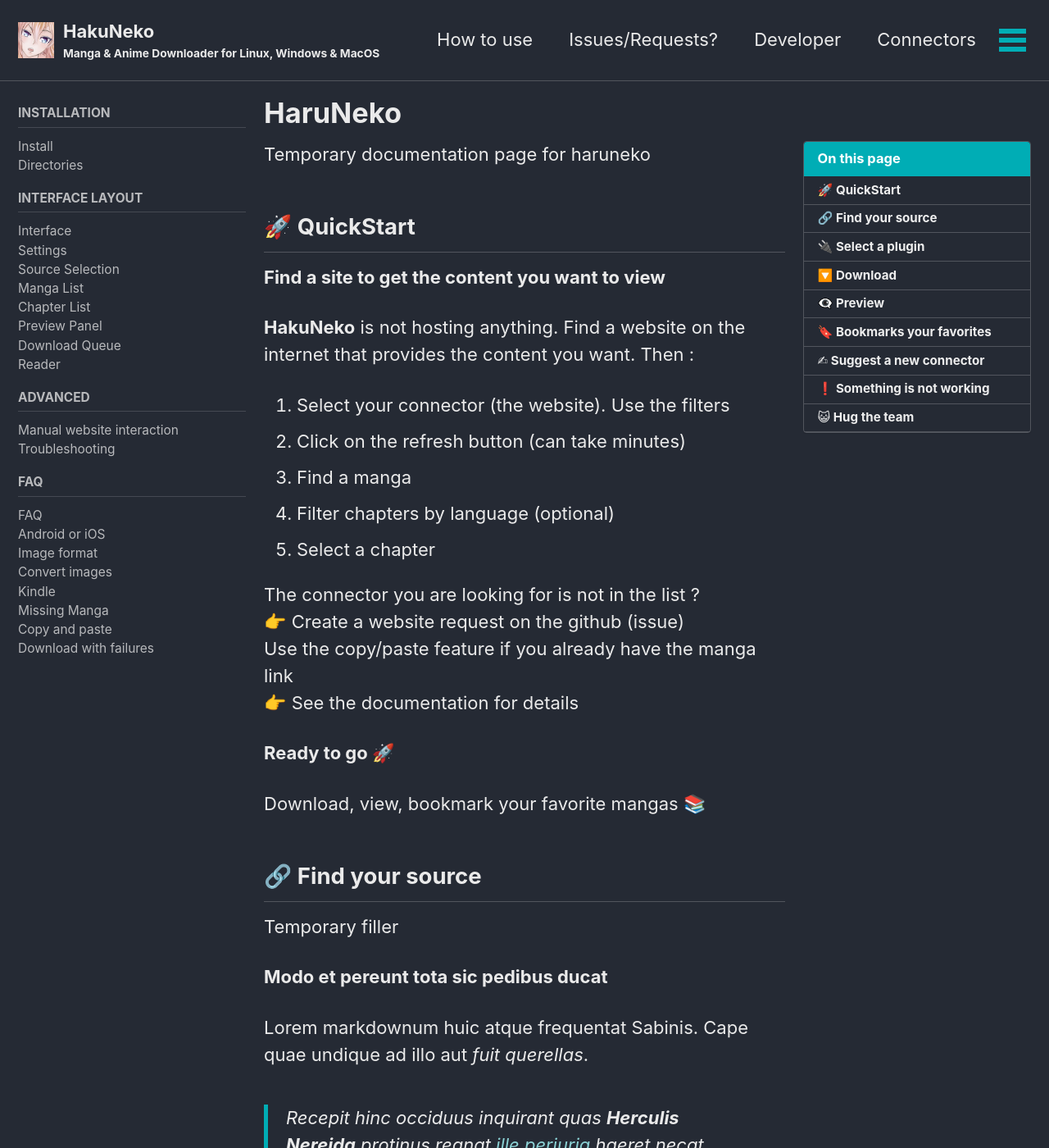
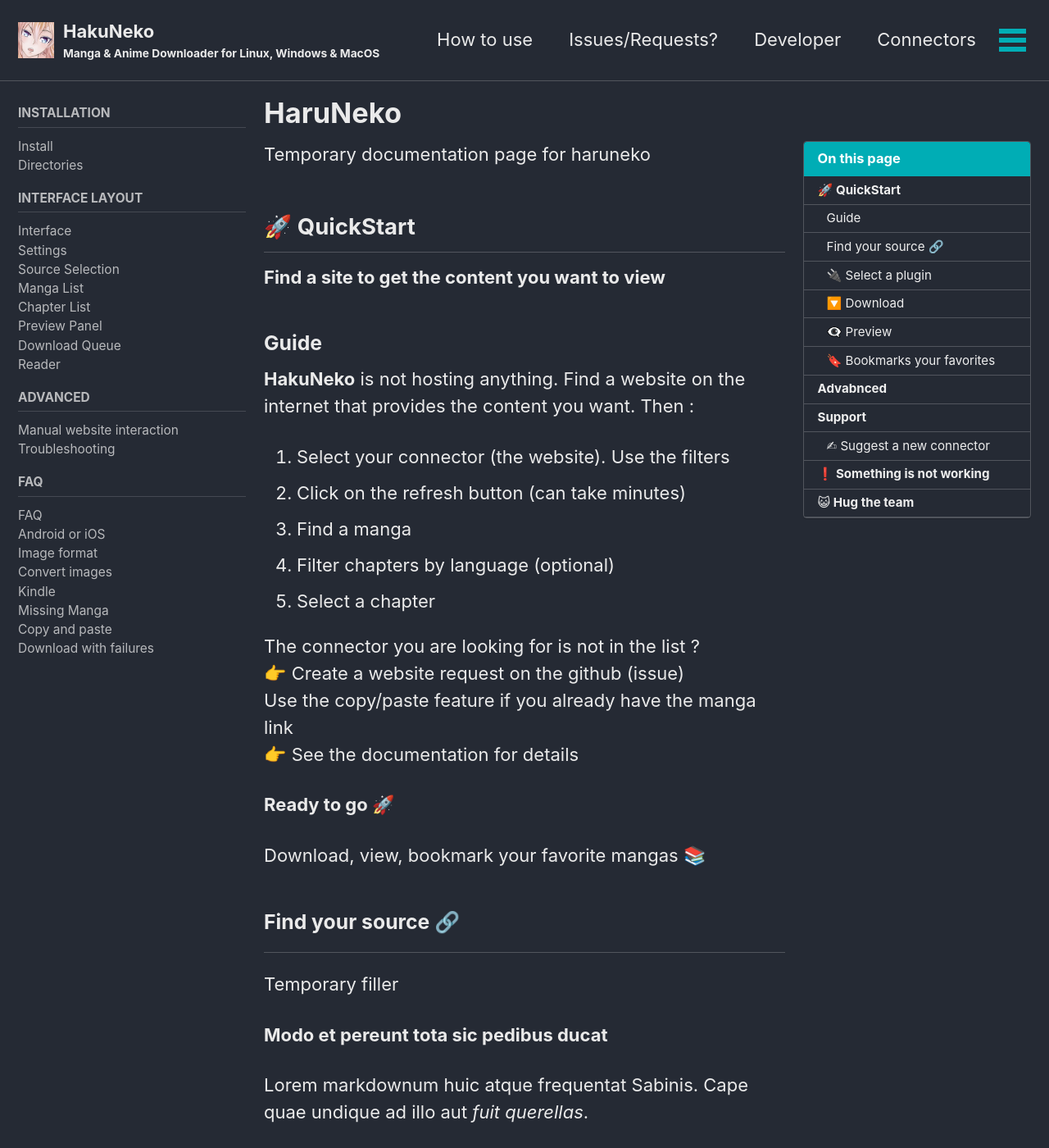
Before and after one commit to manga-download/manga-download.github.io, a Jekyll site: the page built from _docs/06-HaruNeko.md, in a window 1280 px wide and 1400 px high. Shown: the whole window at 82% size. Built offline with Jekyll 4.4.1, drawn with Linux system fonts in a browser that asks for light colours; cached includes are drawn as plain includes; some of the changed text lies outside the part shown.

Commit message:
haruneko doc restruct

```diff
--- a/_docs/06-HaruNeko.md
+++ b/_docs/06-HaruNeko.md
@@ -12,6 +12,8 @@ Temporary documentation page for haruneko
 ----------------------------------------
 
 **Find a site to get the content you want to view**
+
+### Guide
 
 <div class="border">
     <p>
@@ -47,7 +49,7 @@ Temporary documentation page for haruneko
     <p>Download, view, bookmark your favorite mangas 📚</p>
 </div>
 
-🔗 Find your source
+### Find your source 🔗
 -----------------------------------------
 
 Temporary filler
@@ -72,37 +74,42 @@ adest et aequora pronus, consumpserat nigris.
 2. Equitur
 3. Devos palanqua
 
-🔌 Select a plugin
-----------------------------------------
+### 🔌 Select a plugin
 
 **Temporary filler**
 
 ![reference layout](/assets/images/documentation/haruneko/ninja.png)
 
 
-🔽 Download
----------------------------------------------
+### 🔽 Download
+
 
 **Temporary filler**
 
 ![reference layout](/assets/images/documentation/haruneko/ninja.png)
 
-👁️‍🗨️ Preview
----------------------------------------------
+### 👁️‍🗨️ Preview
 
 **Temporary filler**
 
 ![reference layout](/assets/images/documentation/haruneko/ninja.png)
 
-🔖 Bookmarks your favorites
--------------------------------
+### 🔖 Bookmarks your favorites
+
 
 **Temporary filler**
 
 ![reference layout](/assets/images/documentation/haruneko/ninja.png)
 
-✍ Suggest a new connector
+Advabnced
 ------------------------------
+
+Nothing to see here
+
+Support
+------------------------------
+
+### ✍ Suggest a new connector
 
 **Temporary filler**
 
```
